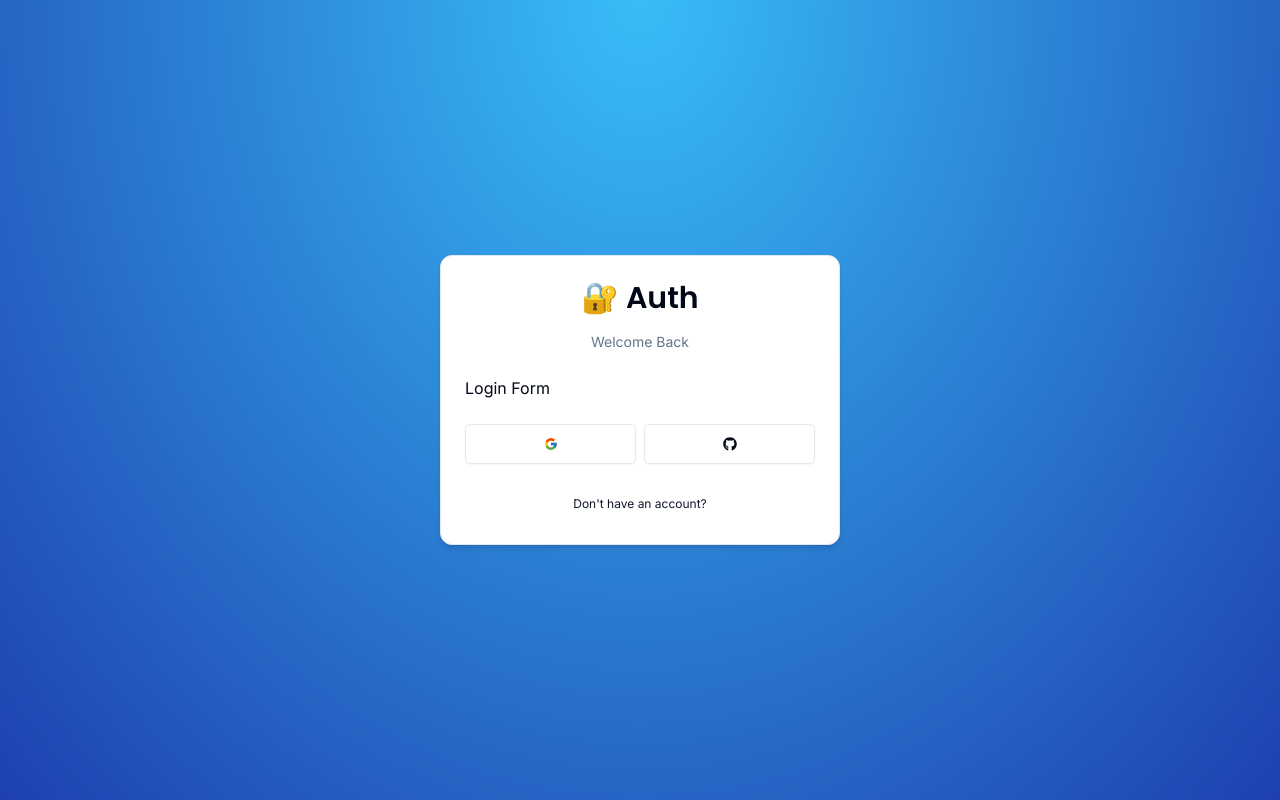
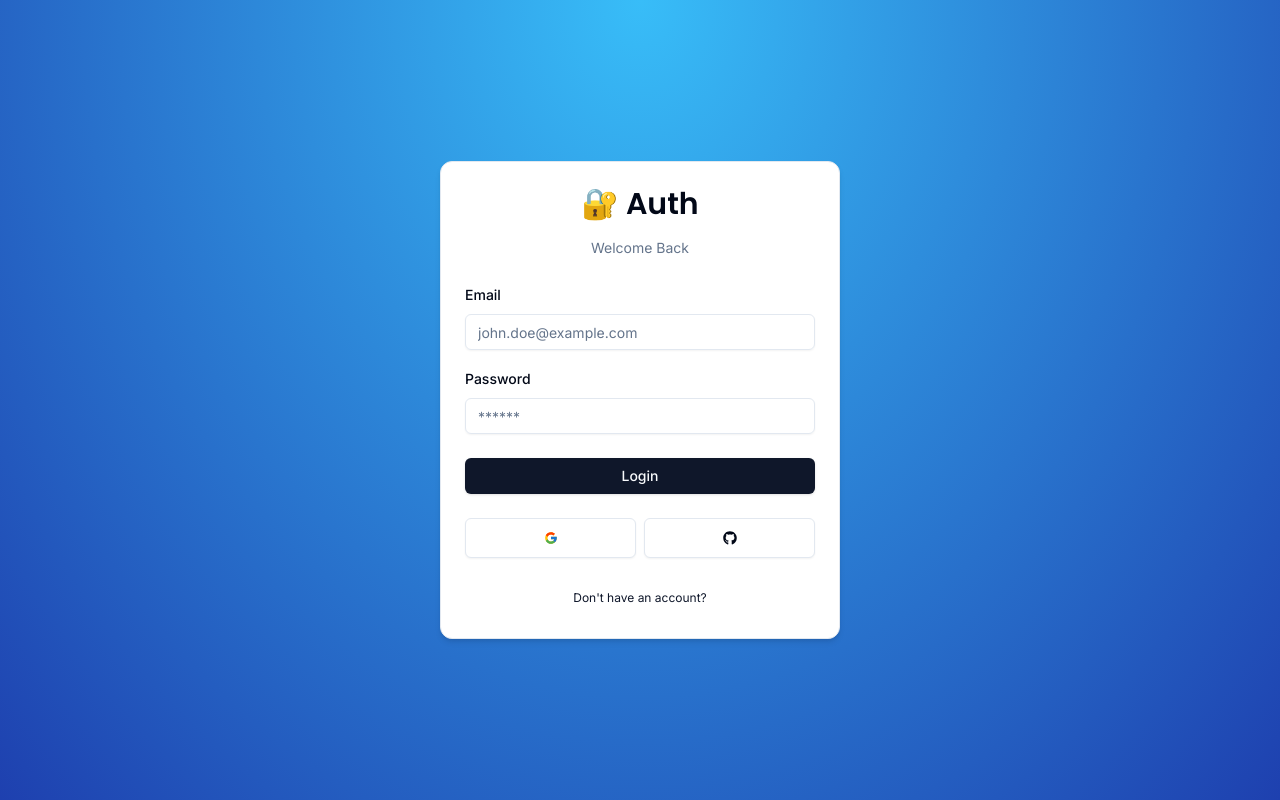
Before and after one commit to SaketKothari/auth-v5, a Next.js app: page /auth/login in a window 1280 px wide. Built offline with nearby package versions, Linux system fonts and the light colour scheme.

Commit message:
🔐 Implement login form for user authentication

```diff
--- a/components/auth/login-form.tsx
+++ b/components/auth/login-form.tsx
@@ -1,6 +1,40 @@
+'use client';
+
+import * as z from 'zod';
+
+import { useForm } from 'react-hook-form';
+import { zodResolver } from '@hookform/resolvers/zod';
+
+import { Button } from '@/components/ui/button';
+import { Input } from '@/components/ui/input';
+import {
+  Form,
+  FormControl,
+  FormField,
+  FormItem,
+  FormLabel,
+  FormMessage,
+} from '@/components/ui/form';
+
+import { LoginSchema } from '@/schemas';
+
+import { FormError } from '@/components/form-error';
+import { FormSuccess } from '@/components/form-success';
 import { CardWrapper } from '@/components/auth/card-wrapper';
 
 export const LoginForm = () => {
+  const form = useForm<z.infer<typeof LoginSchema>>({
+    resolver: zodResolver(LoginSchema),
+    defaultValues: {
+      email: '',
+      password: '',
+    },
+  });
+
+  const onSubmit = (values: z.infer<typeof LoginSchema>) => {
+    console.log(values);
+  };
+
   return (
     <CardWrapper
       headerLabel="Welcome Back"
@@ -8,7 +42,47 @@
       backButtonHref="/auth/register"
       showSocial
     >
-      Login Form
+      <Form {...form}>
+        <form onSubmit={form.handleSubmit(onSubmit)} className="space-y-6">
+          <div className="space-y-4">
+            <FormField
+              control={form.control}
+              name="email"
+              render={({ field }) => (
+                <FormItem>
+                  <FormLabel>Email</FormLabel>
+                  <FormControl>
+                    <Input
+                      {...field}
+                      placeholder="john.doe@example.com"
+                      type="email"
+                    />
+                  </FormControl>
+                  <FormMessage />
+                </FormItem>
+              )}
+            />
+            <FormField
+              control={form.control}
+              name="password"
+              render={({ field }) => (
+                <FormItem>
+                  <FormLabel>Password</FormLabel>
+                  <FormControl>
+                    <Input {...field} placeholder="******" type="password" />
+                  </FormControl>
+                  <FormMessage />
+                </FormItem>
+              )}
+            />
+          </div>
+          <FormError message="" />
+          <FormSuccess message="" />
+          <Button type="submit" className="w-full">
+            Login
+          </Button>
+        </form>
+      </Form>
     </CardWrapper>
   );
 };
--- /dev/null
+++ b/components/form-error.tsx
@@ -0,0 +1,16 @@
+import { ExclamationTriangleIcon } from '@radix-ui/react-icons';
+
+interface FormErrorProps {
+  message?: string;
+}
+
+export const FormError = ({ message }: FormErrorProps) => {
+  if (!message) return null;
+
+  return (
+    <div className="bg-destructive/15 p-3 rounded-md flex items-center gap-x-2 text-sm text-destructive">
+      <ExclamationTriangleIcon className="h-4 w-4" />
+      <p>{message}</p>
+    </div>
+  );
+};
--- /dev/null
+++ b/components/form-success.tsx
@@ -0,0 +1,16 @@
+import { CheckCircledIcon } from '@radix-ui/react-icons';
+
+interface FormSuccessProps {
+  message?: string;
+}
+
+export const FormSuccess = ({ message }: FormSuccessProps) => {
+  if (!message) return null;
+
+  return (
+    <div className="bg-emerald-500/15 p-3 rounded-md flex items-center gap-x-2 text-sm text-emerald-500">
+      <CheckCircledIcon className="h-4 w-4" />
+      <p>{message}</p>
+    </div>
+  );
+};
--- /dev/null
+++ b/components/ui/form.tsx
@@ -0,0 +1,178 @@
+"use client"
+
+import * as React from "react"
+import * as LabelPrimitive from "@radix-ui/react-label"
+import { Slot } from "@radix-ui/react-slot"
+import {
+  Controller,
+  ControllerProps,
+  FieldPath,
+  FieldValues,
+  FormProvider,
+  useFormContext,
+} from "react-hook-form"
+
+import { cn } from "@/lib/utils"
+import { Label } from "@/components/ui/label"
+
+const Form = FormProvider
+
+type FormFieldContextValue<
+  TFieldValues extends FieldValues = FieldValues,
+  TName extends FieldPath<TFieldValues> = FieldPath<TFieldValues>
+> = {
+  name: TName
+}
+
+const FormFieldContext = React.createContext<FormFieldContextValue>(
+  {} as FormFieldContextValue
+)
+
+const FormField = <
+  TFieldValues extends FieldValues = FieldValues,
+  TName extends FieldPath<TFieldValues> = FieldPath<TFieldValues>
+>({
+  ...props
+}: ControllerProps<TFieldValues, TName>) => {
+  return (
+    <FormFieldContext.Provider value={{ name: props.name }}>
+      <Controller {...props} />
+    </FormFieldContext.Provider>
+  )
+}
+
+const useFormField = () => {
+  const fieldContext = React.useContext(FormFieldContext)
+  const itemContext = React.useContext(FormItemContext)
+  const { getFieldState, formState } = useFormContext()
+
+  const fieldState = getFieldState(fieldContext.name, formState)
+
+  if (!fieldContext) {
+    throw new Error("useFormField should be used within <FormField>")
+  }
+
+  const { id } = itemContext
+
+  return {
+    id,
+    name: fieldContext.name,
+    formItemId: `${id}-form-item`,
+    formDescriptionId: `${id}-form-item-description`,
+    formMessageId: `${id}-form-item-message`,
+    ...fieldState,
+  }
+}
+
+type FormItemContextValue = {
+  id: string
+}
+
+const FormItemContext = React.createContext<FormItemContextValue>(
+  {} as FormItemContextValue
+)
+
+const FormItem = React.forwardRef<
+  HTMLDivElement,
+  React.HTMLAttributes<HTMLDivElement>
+>(({ className, ...props }, ref) => {
+  const id = React.useId()
+
+  return (
+    <FormItemContext.Provider value={{ id }}>
+      <div ref={ref} className={cn("space-y-2", className)} {...props} />
+    </FormItemContext.Provider>
+  )
+})
+FormItem.displayName = "FormItem"
+
+const FormLabel = React.forwardRef<
+  React.ElementRef<typeof LabelPrimitive.Root>,
+  React.ComponentPropsWithoutRef<typeof LabelPrimitive.Root>
+>(({ className, ...props }, ref) => {
+  const { error, formItemId } = useFormField()
+
+  return (
+    <Label
+      ref={ref}
+      className={cn(error && "text-destructive", className)}
+      htmlFor={formItemId}
+      {...props}
+    />
+  )
+})
+FormLabel.displayName = "FormLabel"
+
+const FormControl = React.forwardRef<
+  React.ElementRef<typeof Slot>,
+  React.ComponentPropsWithoutRef<typeof Slot>
+>(({ ...props }, ref) => {
+  const { error, formItemId, formDescriptionId, formMessageId } = useFormField()
+
+  return (
+    <Slot
+      ref={ref}
+      id={formItemId}
+      aria-describedby={
+        !error
+          ? `${formDescriptionId}`
+          : `${formDescriptionId} ${formMessageId}`
+      }
+      aria-invalid={!!error}
+      {...props}
+    />
+  )
+})
+FormControl.displayName = "FormControl"
+
+const FormDescription = React.forwardRef<
+  HTMLParagraphElement,
+  React.HTMLAttributes<HTMLParagraphElement>
+>(({ className, ...props }, ref) => {
+  const { formDescriptionId } = useFormField()
+
+  return (
+    <p
+      ref={ref}
+      id={formDescriptionId}
+      className={cn("text-[0.8rem] text-muted-foreground", className)}
+      {...props}
+    />
+  )
+})
+FormDescription.displayName = "FormDescription"
+
+const FormMessage = React.forwardRef<
+  HTMLParagraphElement,
+  React.HTMLAttributes<HTMLParagraphElement>
+>(({ className, children, ...props }, ref) => {
+  const { error, formMessageId } = useFormField()
+  const body = error ? String(error?.message) : children
+
+  if (!body) {
+    return null
+  }
+
+  return (
+    <p
+      ref={ref}
+      id={formMessageId}
+      className={cn("text-[0.8rem] font-medium text-destructive", className)}
+      {...props}
+    >
+      {body}
+    </p>
+  )
+})
+FormMessage.displayName = "FormMessage"
+
+export {
+  useFormField,
+  Form,
+  FormItem,
+  FormLabel,
+  FormControl,
+  FormDescription,
+  FormMessage,
+  FormField,
+}
--- /dev/null
+++ b/components/ui/input.tsx
@@ -0,0 +1,25 @@
+import * as React from "react"
+
+import { cn } from "@/lib/utils"
+
+export interface InputProps
+  extends React.InputHTMLAttributes<HTMLInputElement> {}
+
+const Input = React.forwardRef<HTMLInputElement, InputProps>(
+  ({ className, type, ...props }, ref) => {
+    return (
+      <input
+        type={type}
+        className={cn(
+          "flex h-9 w-full rounded-md border border-input bg-transparent px-3 py-1 text-sm shadow-sm transition-colors file:border-0 file:bg-transparent file:text-sm file:font-medium placeholder:text-muted-foreground focus-visible:outline-none focus-visible:ring-1 focus-visible:ring-ring disabled:cursor-not-allowed disabled:opacity-50",
+          className
+        )}
+        ref={ref}
+        {...props}
+      />
+    )
+  }
+)
+Input.displayName = "Input"
+
+export { Input }
--- /dev/null
+++ b/components/ui/label.tsx
@@ -0,0 +1,26 @@
+"use client"
+
+import * as React from "react"
+import * as LabelPrimitive from "@radix-ui/react-label"
+import { cva, type VariantProps } from "class-variance-authority"
+
+import { cn } from "@/lib/utils"
+
+const labelVariants = cva(
+  "text-sm font-medium leading-none peer-disabled:cursor-not-allowed peer-disabled:opacity-70"
+)
+
+const Label = React.forwardRef<
+  React.ElementRef<typeof LabelPrimitive.Root>,
+  React.ComponentPropsWithoutRef<typeof LabelPrimitive.Root> &
+    VariantProps<typeof labelVariants>
+>(({ className, ...props }, ref) => (
+  <LabelPrimitive.Root
+    ref={ref}
+    className={cn(labelVariants(), className)}
+    {...props}
+  />
+))
+Label.displayName = LabelPrimitive.Root.displayName
+
+export { Label }
--- a/package.json
+++ b/package.json
@@ -9,16 +9,20 @@
     "lint": "next lint"
   },
   "dependencies": {
+    "@hookform/resolvers": "^3.9.0",
     "@radix-ui/react-icons": "^1.3.0",
+    "@radix-ui/react-label": "^2.1.0",
     "@radix-ui/react-slot": "^1.1.0",
     "class-variance-authority": "^0.7.0",
     "clsx": "^2.1.1",
     "next": "14.2.5",
     "react": "^18",
     "react-dom": "^18",
+    "react-hook-form": "^7.52.1",
     "react-icons": "^5.2.1",
     "tailwind-merge": "^2.4.0",
-    "tailwindcss-animate": "^1.0.7"
+    "tailwindcss-animate": "^1.0.7",
+    "zod": "^3.23.8"
   },
   "devDependencies": {
     "@types/node": "^20",
--- /dev/null
+++ b/schemas/index.ts
@@ -0,0 +1,10 @@
+import * as z from 'zod';
+
+export const LoginSchema = z.object({
+  email: z.string().email({
+    message: 'Email is required',
+  }),
+  password: z.string().min(1, {
+    message: 'Password is required',
+  }),
+});
```
Also changed, not shown: 1 other file (tests, documents, lock files or other folders).
